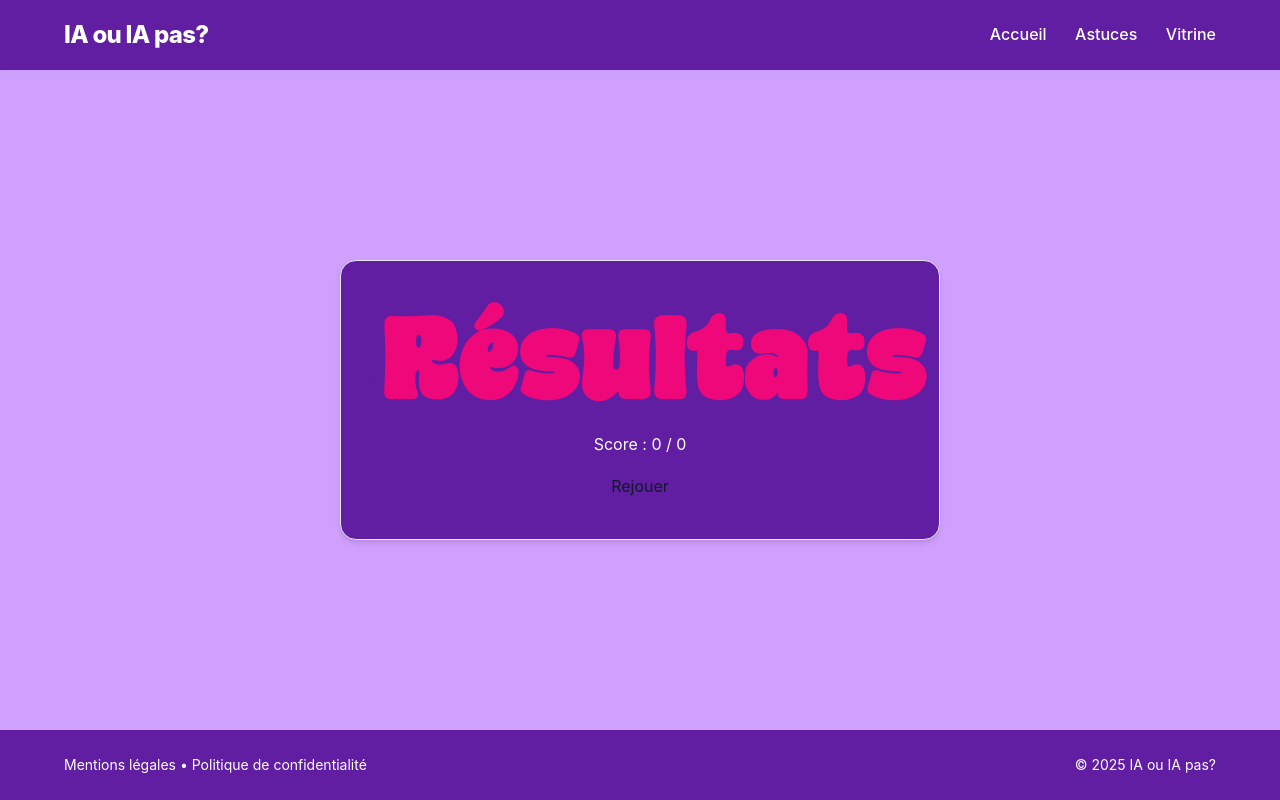
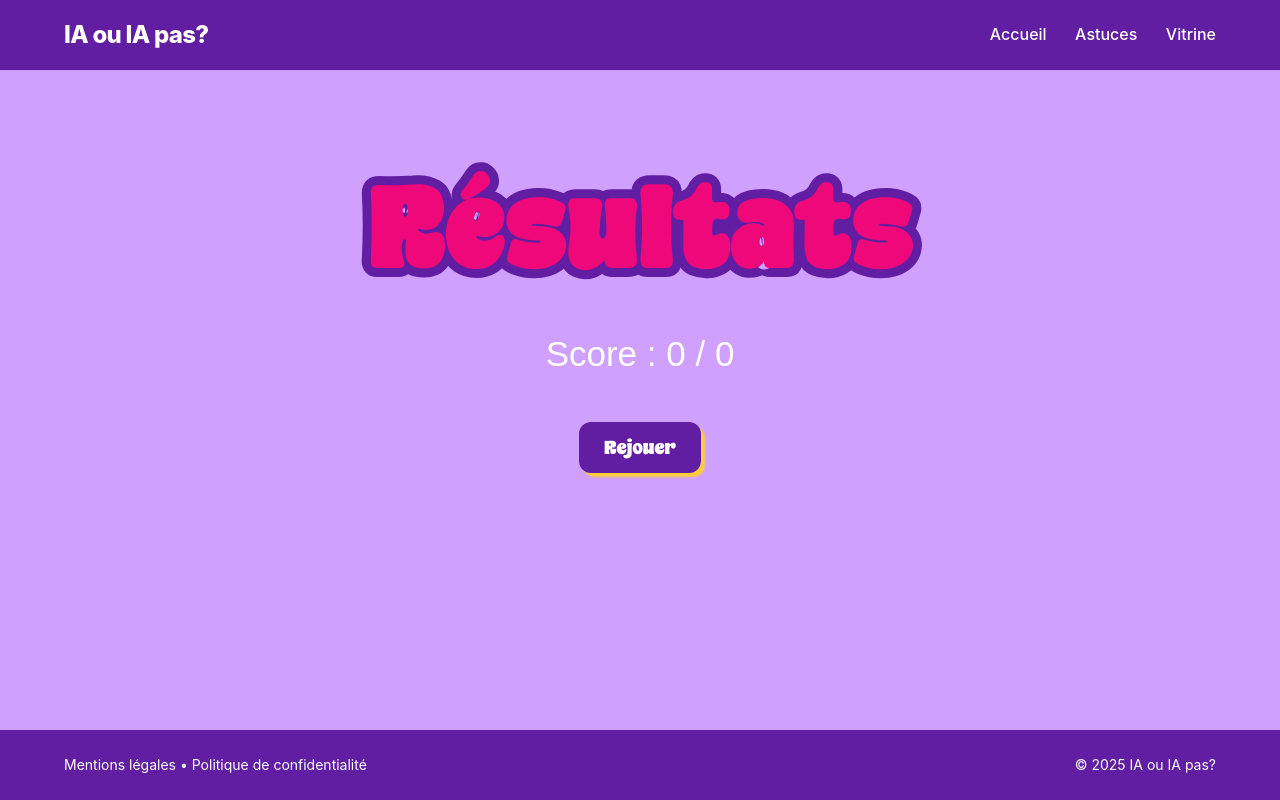
Before and after one commit to kai733/jeu-sae302, a plain HTML site: page frontend/solo-results.html in a window 1280 px wide. Drawn offline with Linux system fonts and the light colour scheme; a web font is replaced by a local one.

Commit message:
feat: Enhance results page styling and structure for better user experience

```diff
--- a/frontend/assets/css/style.css
+++ b/frontend/assets/css/style.css
@@ -299,7 +299,6 @@ input[type="number"]:focus {
 /* Style générique pour les boîtes blanches centrées */
 .card,
 .lobby-container,
-.results-box,
 .lobby-create,
 .mode-select {
     background: var(--color-surface);
@@ -313,6 +312,22 @@ input[type="number"]:focus {
     text-align: center;
 }
 
+.results-box{
+    text-align: center;
+    gap:2rem;
+}
+
+.results-box h1{
+    margin-top: 100px;
+    padding-bottom: 1.5rem;
+
+}
+
+.results-box p{
+    font-family: 'Sora', sans-serif;
+    font-size: 35px;
+    padding-bottom: 1.5rem;
+}
 .mode-buttons {
     display: flex;
     justify-content: center;
--- a/frontend/solo-results.html
+++ b/frontend/solo-results.html
@@ -20,7 +20,6 @@
     </div>
   </header>
 
-  <main class="container main">
     <section class="results-box">
       <h1>Résultats</h1>
 
@@ -28,9 +27,8 @@
         Score : <span id="scoreValue">0</span> / <span id="totalValue">0</span>
       </p>
 
-      <a href="solo-settings.html">Rejouer</a>
+      <a href="solo-settings.html" class="btn primary">Rejouer</a>
     </section>
-  </main>
 
   <footer class="site-footer">
     <div class="container footer-inner">
```
